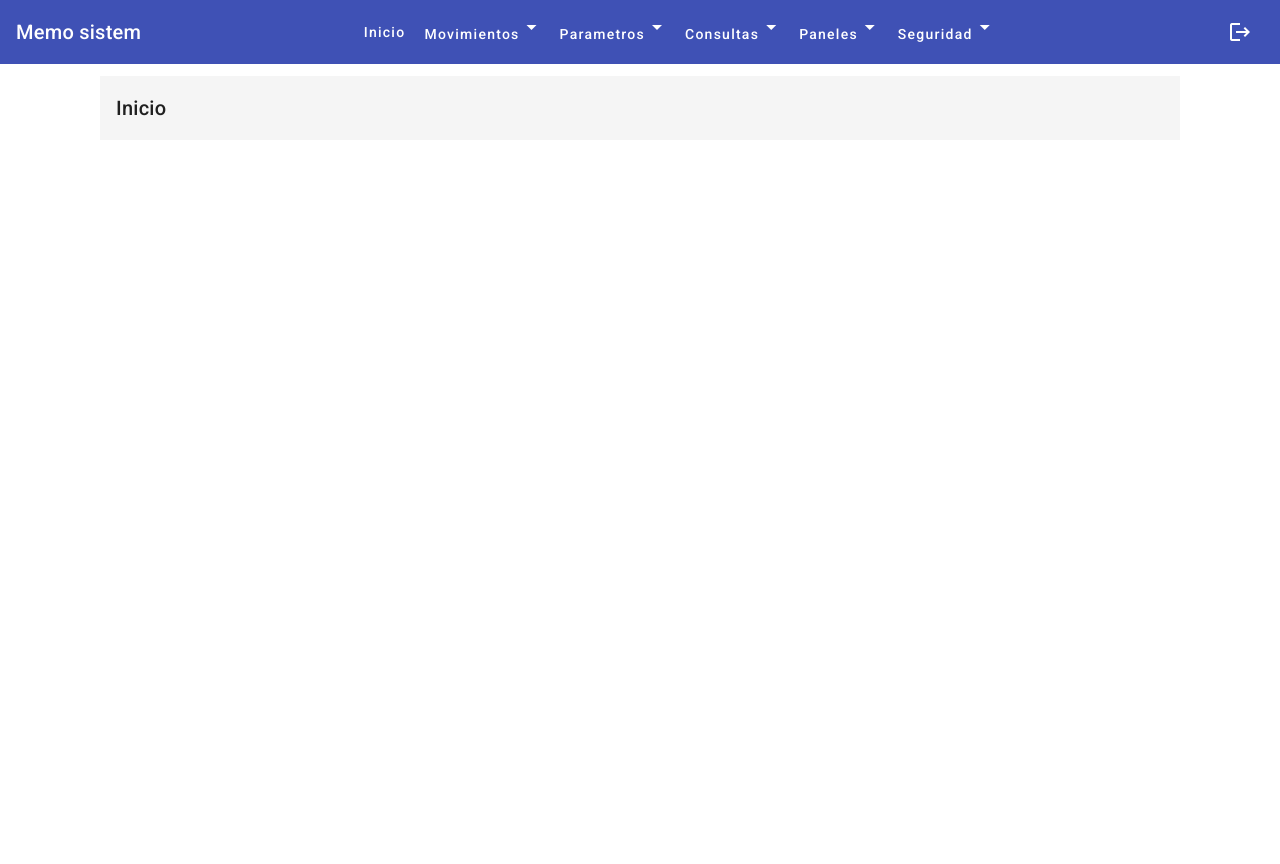
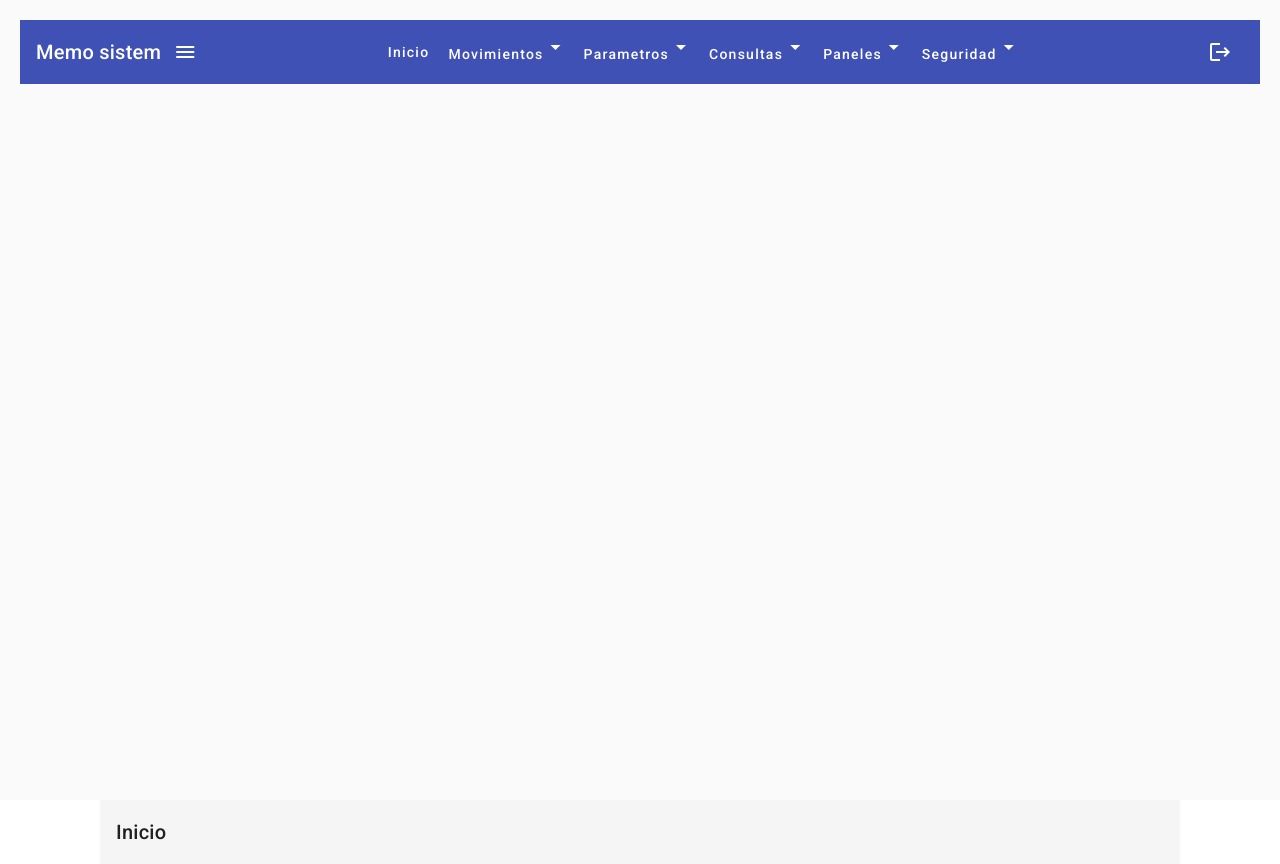
Before and after one commit to AgusXDeath/Memo, an Angular app: page /dashboard in a window 1280 px wide. Before the commit the page ends 800 px from the top, so only its background shows below. Built offline with nearby package versions, Linux system fonts and the light colour scheme.

Commit message:
menu desplegable

```diff
--- a/src/app/modules/shared/navbar/navbar.component.css
+++ b/src/app/modules/shared/navbar/navbar.component.css
@@ -1,3 +1,14 @@
 .example-spacer {
     flex: 1 1 auto;
   }
+  .example-container {
+    height: 100%;
+  }
+
+  .example-sidenav {
+    width: 250px;
+  }
+
+  .example-sidenav-content {
+    padding: 20px;
+  }
--- a/src/app/modules/shared/navbar/navbar.component.html
+++ b/src/app/modules/shared/navbar/navbar.component.html
@@ -1,48 +1,64 @@
-<p>
+<mat-drawer-container class="example-container" autosize>
+  <mat-drawer #drawer class="example-sidenav" mode="side">
+    <h2>Mensajes</h2>
+    <button mat-button routerLink="/bandeja-entrada">Bandeja de entrada</button> <br>
+    <button mat-button routerLink="/bandeja-salida">Bandeja de salida</button> <br>
+    <button mat-button routerLink="/borradores">Borradores</button>
+  </mat-drawer>
+
+  <div class="example-sidenav-content">
     <mat-toolbar color="primary">
       <span>Memo sistem</span>
+      <button mat-icon-button (click)="drawer.toggle()">
+        <mat-icon>menu</mat-icon>
+      </button>
       <span class="example-spacer"></span>
       <ng-container *ngFor="let item of menu; let i = index">
         <button mat-button [routerLink]="item.redirect" *ngIf="i === mostrarSoloItemIndex">
           {{ item.nombre }}
         </button>
       </ng-container>
-      <button mat-button >
+      <button mat-button>
         <div class="valign-center">
           <span>Movimientos</span>
-          <i class="material-icons">arrow_drop_down</i></div>
+          <i class="material-icons">arrow_drop_down</i>
+        </div>
       </button>
-      <button mat-button >
+      <button mat-button>
         <div class="valign-center">
           <span>Parametros</span>
-          <i class="material-icons">arrow_drop_down</i></div>
+          <i class="material-icons">arrow_drop_down</i>
+        </div>
       </button>
-      <button mat-button >
+      <button mat-button>
         <div class="valign-center">
           <span>Consultas</span>
-          <i class="material-icons">arrow_drop_down</i></div>
+          <i class="material-icons">arrow_drop_down</i>
+        </div>
       </button>
-      <button mat-button >
+      <button mat-button>
         <div class="valign-center">
           <span>Paneles</span>
-          <i class="material-icons">arrow_drop_down</i></div>
+          <i class="material-icons">arrow_drop_down</i>
+        </div>
+      </button>
+      <button mat-button [matMenuTriggerFor]="about">
+        <div class="valign-center">
+          <span>Seguridad</span>
+          <i class="material-icons">arrow_drop_down</i>
+        </div>
       </button>
 
-       <button mat-button [matMenuTriggerFor]="about" >
-        <div class="valign-center">
-          <span>Seguridad</span>
-          <i class="material-icons">arrow_drop_down</i></div>
-      </button>
-
-       <mat-menu #about="matMenu">
-        <button mat-button *ngFor="let item of menu.slice(1)" [routerLink]="item.redirect">
+      <mat-menu #about="matMenu">
+        <button mat-menu-item *ngFor="let item of menu.slice(1)" [routerLink]="item.redirect">
           {{ item.nombre }}
         </button>
-       </mat-menu>
+      </mat-menu>
 
       <span class="example-spacer"></span>
       <button routerLink="logout" mat-icon-button class="example-icon favorite-icon" aria-label="Example icon-button with heart icon">
         <mat-icon>logout</mat-icon>
       </button>
     </mat-toolbar>
-  </p>
+  </div>
+</mat-drawer-container>
```
Also changed, not shown: src/app/modules/shared/shared.module.ts (+6 -2 lines).
